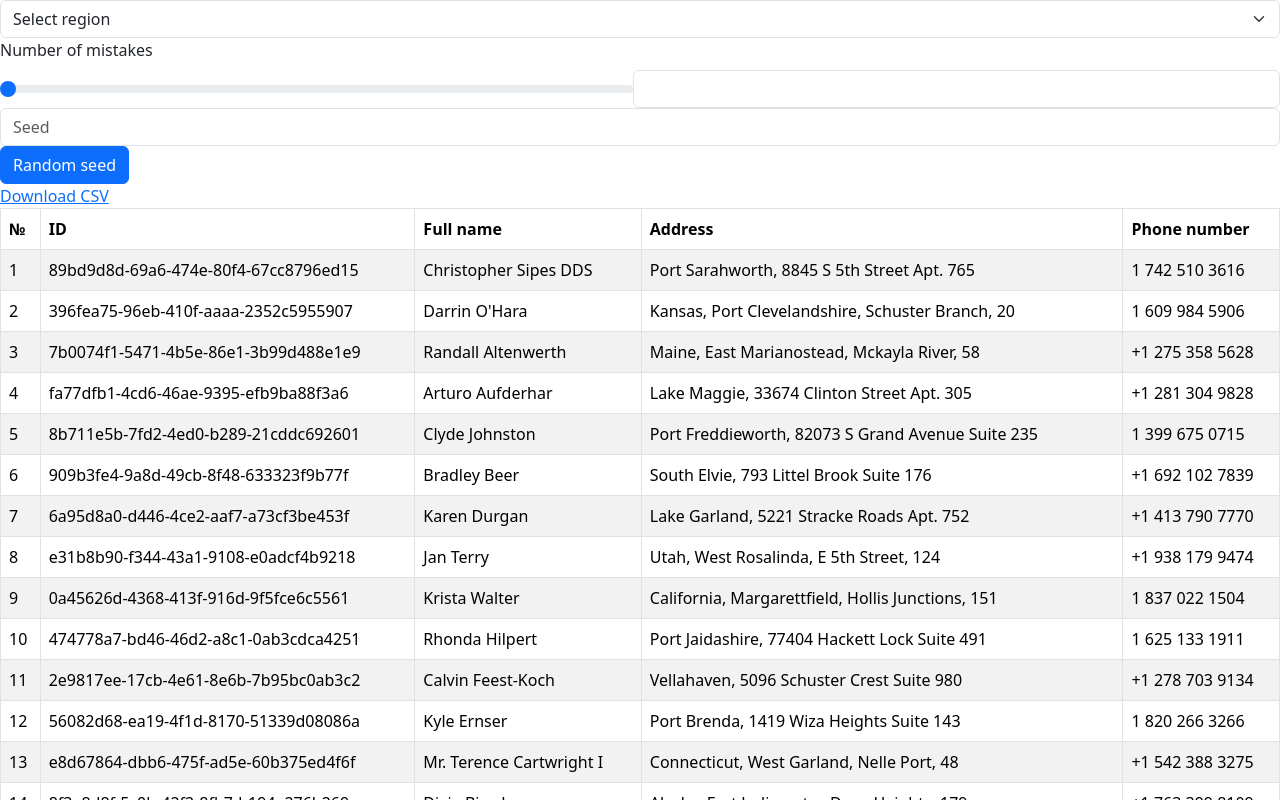
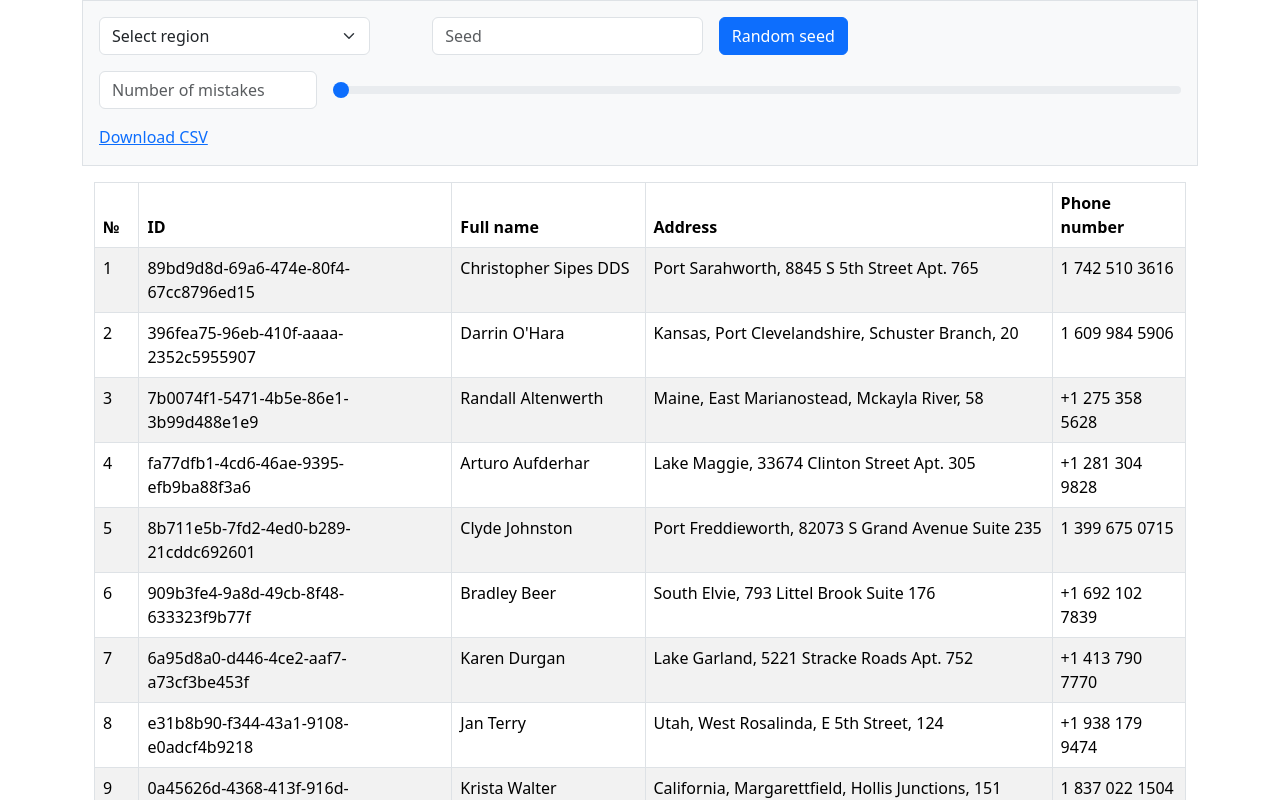
Before and after one commit to DianaSmertina/fake-users, a React (Vite) app in the folder app/: page / in a window 1280 px wide. Shown: the top 800 px of the page. Built offline with nearby package versions, Linux system fonts and the light colour scheme.

Commit message:
feat: add styles

```diff
--- a/app/src/App.tsx
+++ b/app/src/App.tsx
@@ -1,17 +1,19 @@
 import { useState } from "react";
 import ToolBar from "./components/toolBar/ToolBar";
 import UsersTable from "./components/usersTable/UsersTable";
+import { Container } from "react-bootstrap";
 
 function App() {
     const [region, setRegion] = useState('en_US');
     const [mistakes, setMistakes] = useState(0);
     const [seed, setSeed] = useState(0);
+    const [csvData, setCsvData] = useState<Array<Array<string>>>([]);
 
     return (
-        <>
-            <ToolBar setRegion={setRegion} mistakes={mistakes} setMistakes={setMistakes} seed={seed} setSeed={setSeed} />
-            <UsersTable region={region} mistakes={mistakes} seed={seed}/>
-        </>
+        <Container>
+            <ToolBar setRegion={setRegion} mistakes={mistakes} setMistakes={setMistakes} seed={seed} setSeed={setSeed} csvData={csvData} />
+            <UsersTable region={region} mistakes={mistakes} seed={seed} setCsvData={setCsvData} />
+        </Container>
     );
 }
 
--- /dev/null
+++ b/app/src/components/toolBar/ToolBar.scss
@@ -0,0 +1,9 @@
+.custom-range::-webkit-slider-runnable-track {
+    background-color: white;
+}
+.custom-range::-moz-range-track {
+    background-color: white;
+}
+.custom-range::-ms-track {
+    background-color: white;
+}
--- a/app/src/components/toolBar/ToolBar.tsx
+++ b/app/src/components/toolBar/ToolBar.tsx
@@ -1,6 +1,8 @@
+import "./ToolBar.scss";
 import { ChangeEvent, Dispatch, SetStateAction } from "react";
-import { Button } from "react-bootstrap";
+import { Button, Container } from "react-bootstrap";
 import Form from "react-bootstrap/Form";
+import { CSVLink } from "react-csv";
 
 interface IToolBarProps {
     setRegion: Dispatch<SetStateAction<string>>;
@@ -8,6 +10,7 @@ interface IToolBarProps {
     setMistakes: Dispatch<SetStateAction<number>>;
     seed: number;
     setSeed: Dispatch<SetStateAction<number>>;
+    csvData: Array<Array<string>> | [];
 }
 
 function ToolBar({
@@ -16,6 +19,7 @@ function ToolBar({
     setMistakes,
     seed,
     setSeed,
+    csvData
 }: IToolBarProps) {
     const onMistakeChange = (e: ChangeEvent<HTMLInputElement>) => {
         setMistakes(Number(e.currentTarget.value));
@@ -23,27 +27,38 @@ function ToolBar({
 
     const randomBtnHandler = () => {
         setSeed(Math.ceil(Math.random() * 100000));
-    }
+    };
 
     return (
-        <>
-            <Form.Select onChange={(e) => setRegion(e.currentTarget.value)}>
-                <option>Select region</option>
-                <option value="en_US">USA + English</option>
-                <option value="de">Germany + German</option>
-                <option value="ru">Russia + Russian</option>
-            </Form.Select>
-            <Form.Label>Number of mistakes</Form.Label>
-            <Form.Group className="d-flex align-items-center justify-content-center">
-                <Form.Range
-                    min={0}
-                    max={10}
-                    step={0.25}
-                    value={Math.min(mistakes, 10)}
-                    onChange={(e) => onMistakeChange(e)}
-                />
+        <Container className="flex align-items-center justify-content-center border bg-light sticky-top p-3">
+            <Form.Group className="d-flex align-items-center justify-content-left mb-3">
+                <Form.Select
+                    onChange={(e) => setRegion(e.currentTarget.value)}
+                    className="w-25"
+                >
+                    <option>Select region</option>
+                    <option value="en_US">USA + English</option>
+                    <option value="de">Germany + German</option>
+                    <option value="ru">Russia + Russian</option>
+                </Form.Select>
+                <Form.Group className="d-flex align-items-center justify-content-center w-50 gap-3">
+                    <Form.Control
+                        className="w-50"
+                        placeholder="Seed"
+                        type="number"
+                        value={seed === 0 ? "" : seed}
+                        onChange={(e) => setSeed(Number(e.currentTarget.value))}
+                    ></Form.Control>
+                    <Button variant="primary" onClick={randomBtnHandler}>
+                        Random seed
+                    </Button>
+                </Form.Group>
+            </Form.Group>
+            <Form.Group className="d-flex align-items-center gap-3 mb-3">
                 <Form.Control
                     type="number"
+                    placeholder="Number of mistakes"
+                    className="w-25"
                     min={0}
                     max={1000}
                     step={0.01}
@@ -54,17 +69,17 @@ function ToolBar({
                         }
                     }}
                 />
+                <Form.Range
+                    className="custom-range"
+                    min={0}
+                    max={10}
+                    step={0.25}
+                    value={Math.min(mistakes, 10)}
+                    onChange={(e) => onMistakeChange(e)}
+                />
             </Form.Group>
-            <Form.Group>
-                <Form.Control
-                    placeholder="Seed"
-                    type="number"
-                    value={seed === 0 ? "" : seed}
-                    onChange={(e) => setSeed(Number(e.currentTarget.value))}
-                ></Form.Control>
-                <Button variant="primary" onClick={randomBtnHandler}>Random seed</Button>
-            </Form.Group>
-        </>
+            <CSVLink data={csvData}>Download CSV</CSVLink>
+        </Container>
     );
 }
 
--- a/app/src/components/usersTable/UsersTable.tsx
+++ b/app/src/components/usersTable/UsersTable.tsx
@@ -1,16 +1,21 @@
-import { Table } from "react-bootstrap";
+import { Container, Table } from "react-bootstrap";
 import InfiniteRows from "./InfiniteRows";
-import { useEffect, useMemo, useState } from "react";
+import { Dispatch, SetStateAction, useEffect, useMemo, useState } from "react";
 import { IUser, RandomUsers } from "../../RandomUsers/RandomUsers";
-import { CSVLink } from "react-csv";
 
 interface IUsersTableProps {
     region: string;
     mistakes: number;
     seed: number;
+    setCsvData: Dispatch<SetStateAction<Array<Array<string>> | []>>;
 }
 
-function UsersTable({ region, mistakes, seed }: IUsersTableProps) {
+function UsersTable({
+    region,
+    mistakes,
+    seed,
+    setCsvData,
+}: IUsersTableProps) {
     const [users, setUsers] = useState<Array<IUser>>();
 
     const getMoreUsers = () => {
@@ -34,15 +39,17 @@ function UsersTable({ region, mistakes, seed }: IUsersTableProps) {
     }, [region, mistakes, seed]);
 
     const data = useMemo(() => users, [users]);
-    const tableData = data?.map((user, i) => [i + 1, ...Object.values(user)]) || [];
-    const csvData = [
-        ["№", "ID", "Full name", "Address", "Phone number"],
-        ...tableData
-    ];
+
+    useEffect(() => {
+        const tableData = data?.map((user, i) => [i + 1, ...Object.values(user)]) || [];
+        setCsvData([
+            ["№", "ID", "Full name", "Address", "Phone number"],
+            ...tableData,
+        ]);
+    }, [data, setCsvData]);
 
     return (
-        <>
-            <CSVLink data={csvData}>Download CSV</CSVLink>
+        <Container className="flex align-items-center justify-content-center mt-3">
             <InfiniteRows getMoreUsers={getMoreUsers} users={data}>
                 <Table striped bordered hover>
                     <thead>
@@ -67,7 +74,7 @@ function UsersTable({ region, mistakes, seed }: IUsersTableProps) {
                     </tbody>
                 </Table>
             </InfiniteRows>
-        </>
+        </Container>
     );
 }
 
```
